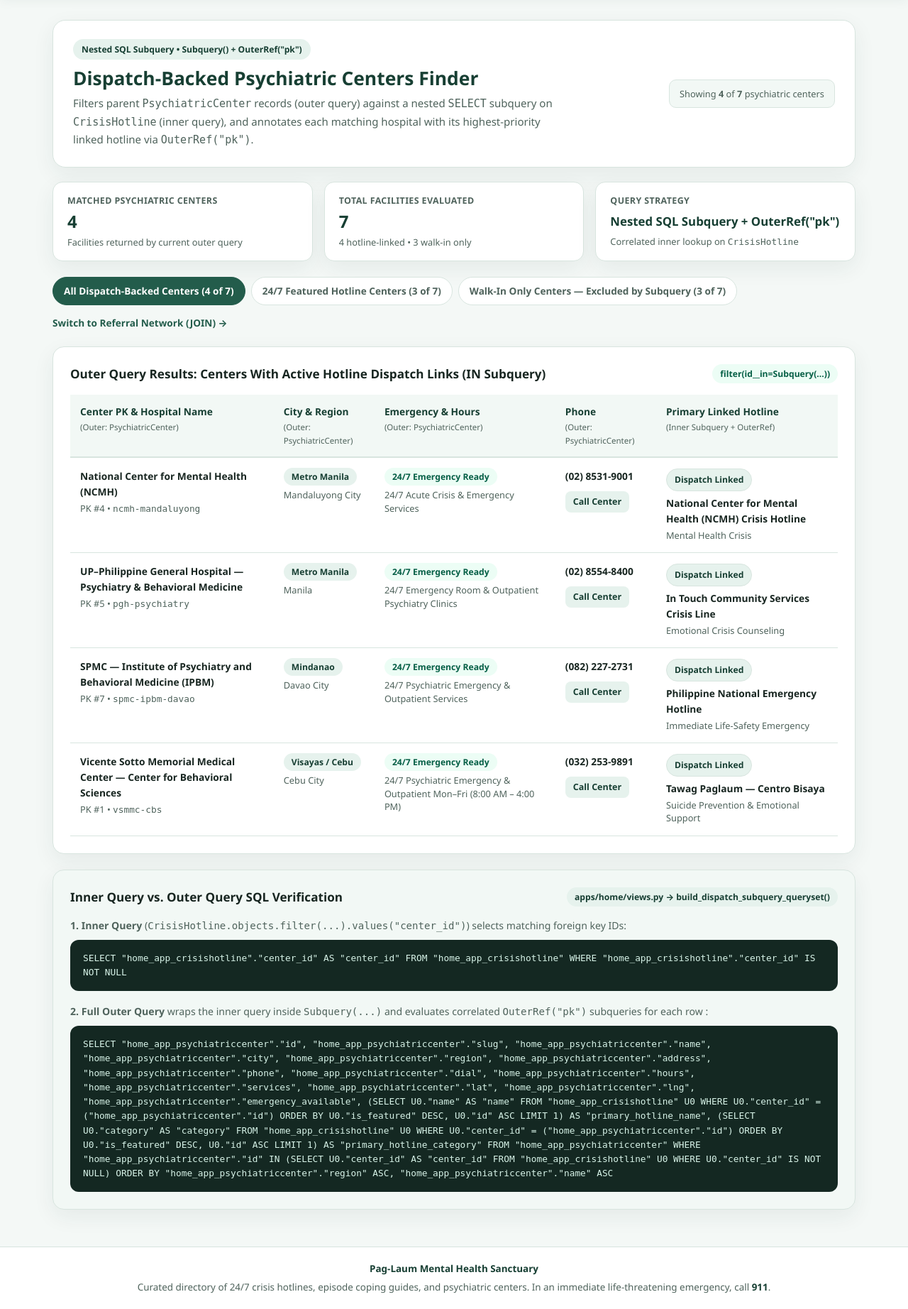
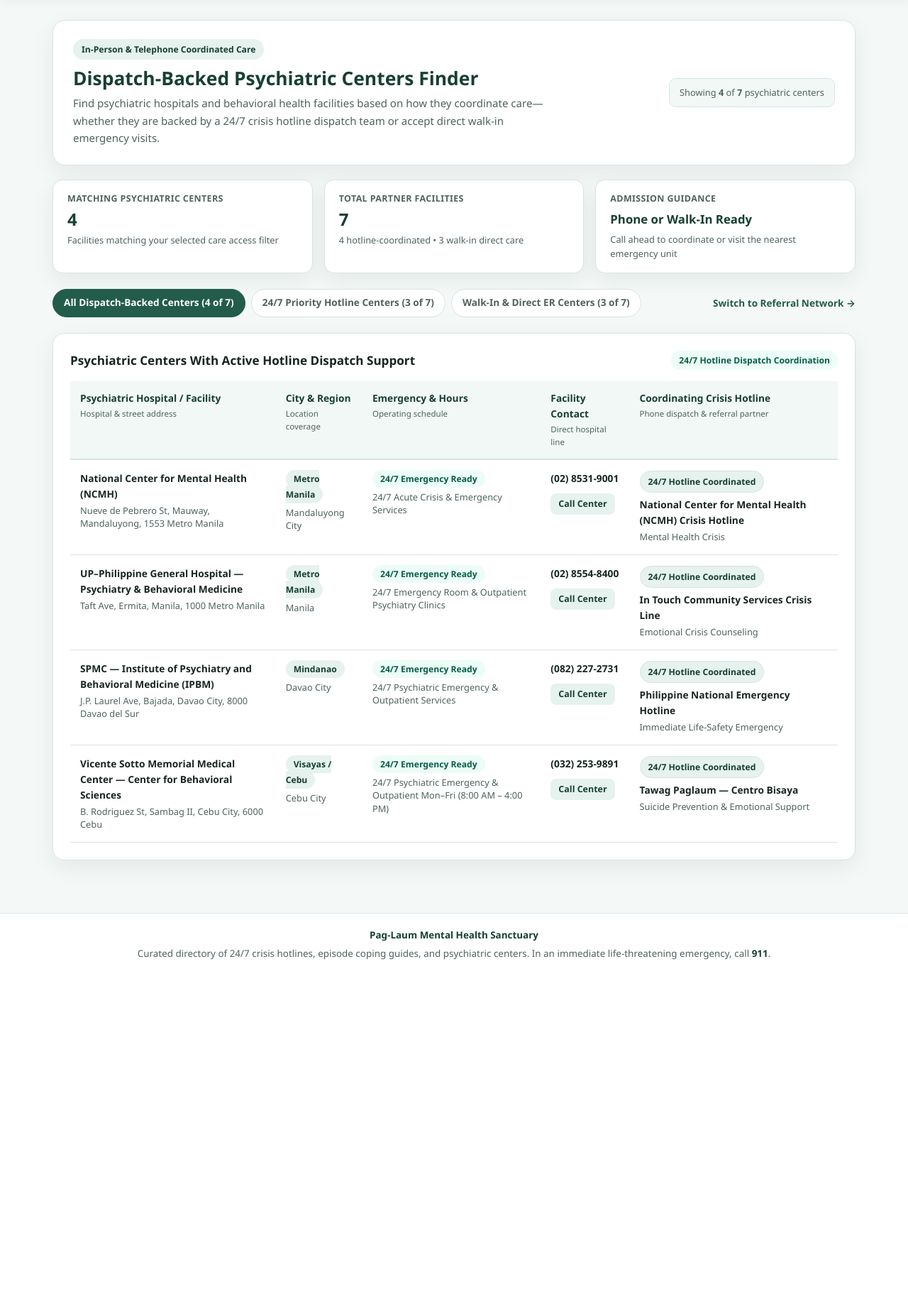
Before and after one commit to Kashkinnn/Pag-Laum, a Django app: page /home/dispatch-centers/ in a window 1280 px wide. Shown: the part 122-1966 px from the top of the page at 71% size. After the commit the page ends 1474 px from the top, so only its background shows below. Run offline with Django 5.2, Linux system fonts and the light colour scheme; the visitor is signed in with stand-in values (Sample User, id 1); data comes from the database, SQL or seed files in the repository.

Commit message:
refactor(ui-dispatch-subquery): remove raw SQL blocks and database jargon from Dispatch Centers screen

```diff
--- a/apps/home/templates/home/dispatch_subquery.html
+++ b/apps/home/templates/home/dispatch_subquery.html
@@ -1,16 +1,15 @@
 {% extends "home/home.html" %}
 
-{% block title %}Dispatch Centers (SQL Subquery) - Pag-Laum{% endblock %}
+{% block title %}Dispatch Centers - Pag-Laum{% endblock %}
 
 {% block main_content %}
 <section class="page-banner">
     <div>
-        <div class="relational-eyebrow">Nested SQL Subquery &bull; Subquery() + OuterRef("pk")</div>
+        <div class="relational-eyebrow">In-Person &amp; Telephone Coordinated Care</div>
         <h1>Dispatch-Backed Psychiatric Centers Finder</h1>
         <p>
-            Filters parent <code>PsychiatricCenter</code> records (outer query) against a nested
-            <code>SELECT</code> subquery on <code>CrisisHotline</code> (inner query), and annotates each
-            matching hospital with its highest-priority linked hotline via <code>OuterRef("pk")</code>.
+            Find psychiatric hospitals and behavioral health facilities based on how they coordinate care&mdash;whether
+            they are backed by a 24/7 crisis hotline dispatch team or accept direct walk-in emergency visits.
         </p>
     </div>
     <div class="static-disclaimer">
@@ -19,26 +18,26 @@
     </div>
 </section>
 
-<section class="relational-metrics-strip" aria-label="Subquery filter summary">
+<section class="relational-metrics-strip" aria-label="Facility care access summary">
     <div class="relational-metric-card">
-        <span class="metric-label">Matched Psychiatric Centers</span>
+        <span class="metric-label">Matching Psychiatric Centers</span>
         <strong class="metric-value">{{ matched_centers_count }}</strong>
-        <span class="metric-sub">Facilities returned by current outer query</span>
+        <span class="metric-sub">Facilities matching your selected care access filter</span>
     </div>
     <div class="relational-metric-card">
-        <span class="metric-label">Total Facilities Evaluated</span>
+        <span class="metric-label">Total Partner Facilities</span>
         <strong class="metric-value">{{ total_centers_count }}</strong>
-        <span class="metric-sub">{{ all_linked_count }} hotline-linked &bull; {{ walkin_count }} walk-in only</span>
+        <span class="metric-sub">{{ all_linked_count }} hotline-coordinated &bull; {{ walkin_count }} walk-in direct care</span>
     </div>
     <div class="relational-metric-card">
-        <span class="metric-label">Query Strategy</span>
-        <strong class="metric-value metric-value-sm">Nested SQL Subquery + OuterRef("pk")</strong>
-        <span class="metric-sub">Correlated inner lookup on <code>CrisisHotline</code></span>
+        <span class="metric-label">Admission Guidance</span>
+        <strong class="metric-value metric-value-sm">Phone or Walk-In Ready</strong>
+        <span class="metric-sub">Call ahead to coordinate or visit the nearest emergency unit</span>
     </div>
 </section>
 
-<section class="filter-toolbar" aria-label="Select SQL Subquery filter mode">
-    <div class="filter-pills" role="group" aria-label="Subquery modes">
+<section class="filter-toolbar" aria-label="Filter psychiatric centers by care coordination mode">
+    <div class="filter-pills" role="group" aria-label="Care coordination modes">
         <a
             href="{{ dispatch_subquery_url }}?mode=all_linked"
             class="filter-pill filter-pill-link {% if filter_mode == 'all_linked' %}active{% endif %}"
@@ -49,33 +48,33 @@
             href="{{ dispatch_subquery_url }}?mode=featured"
             class="filter-pill filter-pill-link {% if filter_mode == 'featured' %}active{% endif %}"
         >
-            24/7 Featured Hotline Centers ({{ featured_count }} of {{ total_centers_count }})
+            24/7 Priority Hotline Centers ({{ featured_count }} of {{ total_centers_count }})
         </a>
         <a
             href="{{ dispatch_subquery_url }}?mode=walkin_only"
             class="filter-pill filter-pill-link {% if filter_mode == 'walkin_only' %}active{% endif %}"
         >
-            Walk-In Only Centers &mdash; Excluded by Subquery ({{ walkin_count }} of {{ total_centers_count }})
+            Walk-In &amp; Direct ER Centers ({{ walkin_count }} of {{ total_centers_count }})
         </a>
     </div>
     <a href="{{ referral_join_url }}" class="panel-more-link">
-        Switch to Referral Network (JOIN) &rarr;
+        Switch to Referral Network &rarr;
     </a>
 </section>
 
-<section class="panel-card relational-table-card" aria-label="Subquery-filtered PsychiatricCenter results">
+<section class="panel-card relational-table-card" aria-label="Psychiatric Centers Directory">
     <div class="panel-header">
         <h3>
             {% if filter_mode == "featured" %}
-                Outer Query Results: Centers Linked to Featured 24/7 Hotlines (IN Subquery)
+                Psychiatric Centers Backed by 24/7 Priority Crisis Hotlines
             {% elif filter_mode == "walkin_only" %}
-                Outer Query Results: Walk-In Centers With No Linked Hotline (NOT IN Subquery)
+                Walk-In &amp; Direct Emergency Psychiatric Centers
             {% else %}
-                Outer Query Results: Centers With Active Hotline Dispatch Links (IN Subquery)
+                Psychiatric Centers With Active Hotline Dispatch Support
             {% endif %}
         </h3>
         <span class="badge-hours">
-            {% if filter_mode == "walkin_only" %}exclude(id__in=Subquery(...)){% else %}filter(id__in=Subquery(...)){% endif %}
+            {% if filter_mode == "walkin_only" %}Direct Walk-In / ER Access{% else %}24/7 Hotline Dispatch Coordination{% endif %}
         </span>
     </div>
 
@@ -83,11 +82,11 @@
         <table class="relational-table">
             <thead>
                 <tr>
-                    <th>Center PK &amp; Hospital Name <span class="th-sub">(Outer: PsychiatricCenter)</span></th>
-                    <th>City &amp; Region <span class="th-sub">(Outer: PsychiatricCenter)</span></th>
-                    <th>Emergency &amp; Hours <span class="th-sub">(Outer: PsychiatricCenter)</span></th>
-                    <th>Phone <span class="th-sub">(Outer: PsychiatricCenter)</span></th>
-                    <th>Primary Linked Hotline <span class="th-sub">(Inner Subquery + OuterRef)</span></th>
+                    <th>Psychiatric Hospital / Facility <span class="th-sub">Hospital &amp; street address</span></th>
+                    <th>City &amp; Region <span class="th-sub">Location coverage</span></th>
+                    <th>Emergency &amp; Hours <span class="th-sub">Operating schedule</span></th>
+                    <th>Facility Contact <span class="th-sub">Direct hospital line</span></th>
+                    <th>Coordinating Crisis Hotline <span class="th-sub">Phone dispatch &amp; referral partner</span></th>
                 </tr>
             </thead>
             <tbody>
@@ -95,7 +94,7 @@
                 <tr>
                     <td>
                         <div class="cell-primary">{{ center.name }}</div>
-                        <div class="cell-meta">PK #{{ center.id }} &bull; <code>{{ center.slug }}</code></div>
+                        <div class="cell-meta">{{ center.address }}</div>
                     </td>
                     <td>
                         <span class="badge-region">{{ center.region }}</span>
@@ -113,9 +112,9 @@
                     </td>
                     <td>
                         {% if filter_mode == "walkin_only" %}
-                        <span class="walkin-pill">No Linked Hotline (Walk-In / Direct ER Only)</span>
+                        <span class="walkin-pill">Direct Walk-In / Hospital ER Admission</span>
                         {% else %}
-                        <span class="fk-pill" style="margin-bottom: 6px;">Dispatch Linked</span>
+                        <span class="fk-pill" style="margin-bottom: 6px;">24/7 Hotline Coordinated</span>
                         <div class="cell-primary">{{ center.primary_hotline_name }}</div>
                         <div class="cell-meta">{{ center.primary_hotline_category }}</div>
                         {% endif %}
@@ -123,36 +122,11 @@
                 </tr>
                 {% empty %}
                 <tr>
-                    <td colspan="5" class="empty-table-cell">No psychiatric centers matched this subquery filter.</td>
+                    <td colspan="5" class="empty-table-cell">No psychiatric centers matched this filter.</td>
                 </tr>
                 {% endfor %}
             </tbody>
         </table>
     </div>
 </section>
-
-<section class="panel-card sql-proof-card" aria-label="Inner and Outer SQL Subquery verification">
-    <div class="panel-header">
-        <h3>Inner Query vs. Outer Query SQL Verification</h3>
-        <span class="badge-region">apps/home/views.py &rarr; build_dispatch_subquery_queryset()</span>
-    </div>
-
-    <div class="sql-step-block">
-        <p class="hotline-desc">
-            <strong>1. Inner Query</strong> (<code>CrisisHotline.objects.filter(...).values("center_id")</code>) selects
-            matching foreign key IDs:
-        </p>
-        <pre class="sql-code-block"><code>{{ inner_sql }}</code></pre>
-    </div>
-
-    <div class="sql-step-block">
-        <p class="hotline-desc">
-            <strong>2. Full Outer Query</strong> wraps the inner query inside <code>Subquery(...)</code>
-            {% if filter_mode != "walkin_only" %}
-            and evaluates correlated <code>OuterRef("pk")</code> subqueries for each row
-            {% endif %}:
-        </p>
-        <pre class="sql-code-block"><code>{{ generated_sql }}</code></pre>
-    </div>
-</section>
 {% endblock %}
--- a/apps/home/tests.py
+++ b/apps/home/tests.py
@@ -261,3 +261,4 @@ class RelationalDatabaseOperationsTests(TestCase):
         self.assertEqual(resp_walkin.context["matched_centers_count"], 3)
         self.assertContains(resp_walkin, "Chong Hua Hospital")
         self.assertContains(resp_walkin, "Western Visayas Medical Center")
+        self.assertNotContains(resp_all, "Inner Query vs. Outer Query SQL Verification")
```
